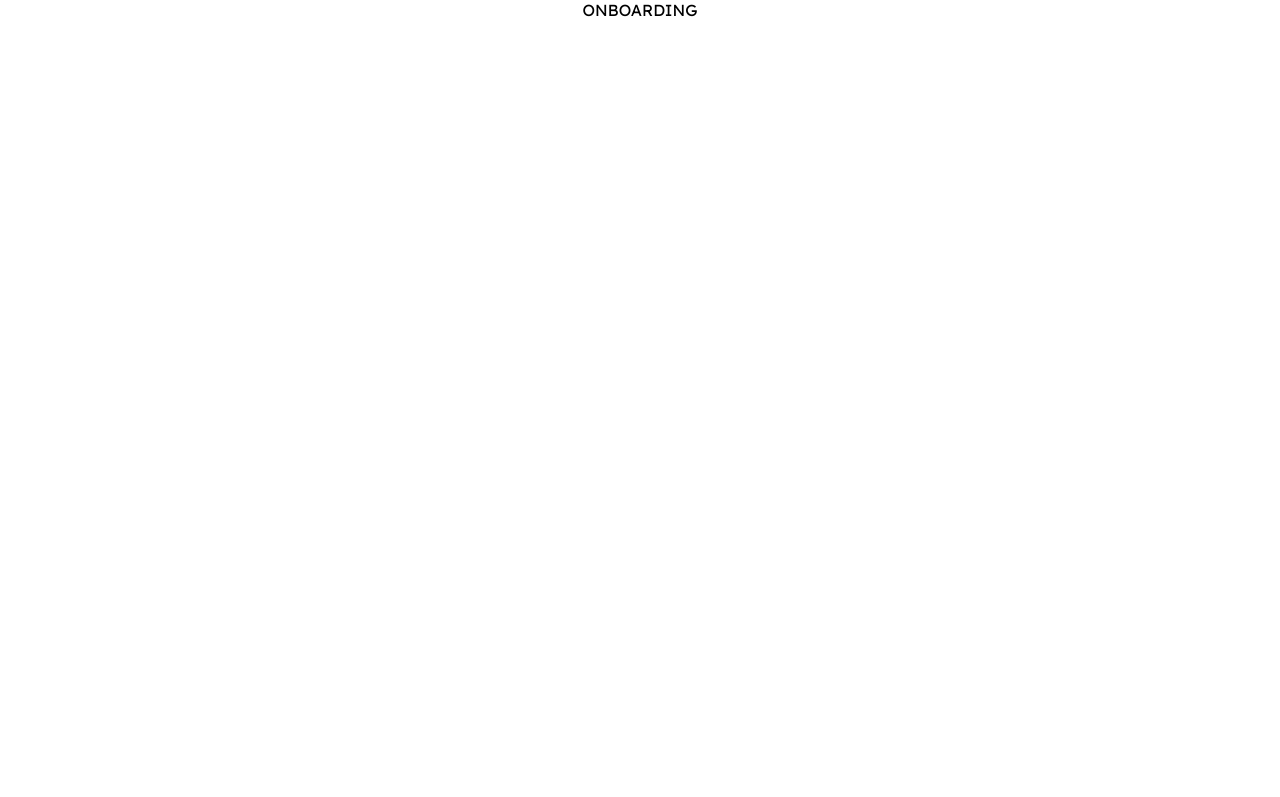
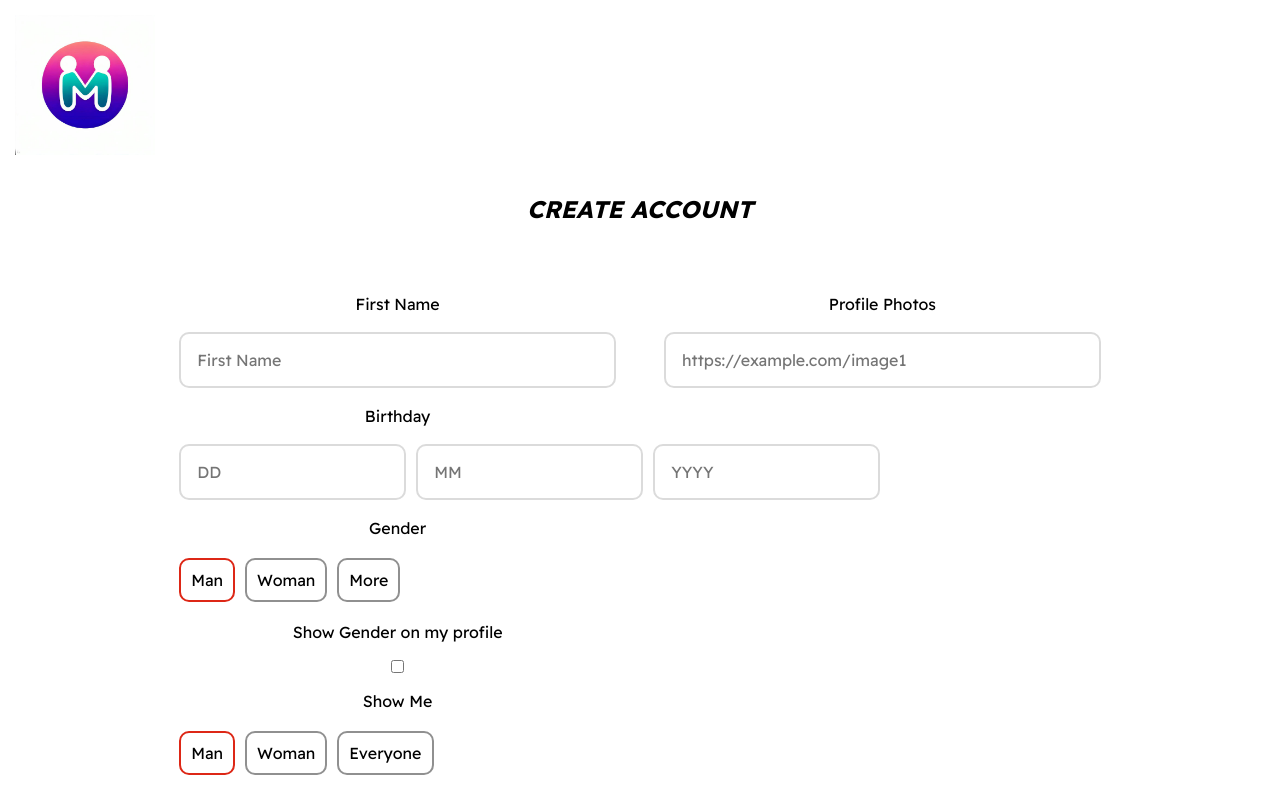
Before and after one commit to debmalya37/HangMate, a React (Create React App) app: page /OnBoarding in a window 1280 px wide. Shown: the top 797 px of the page. Built offline with nearby package versions, Linux system fonts and the light colour scheme.

Commit message:
made the OnBoarding page

```diff
--- a/src/Components/Nav.js
+++ b/src/Components/Nav.js
@@ -2,12 +2,12 @@ import logo from "../Images/TripMate.png";
 import colorLogo from "../Images/HangMate-logo.jpeg";
 import { Button } from "react-bootstrap"; // Import Button from 'react-bootstrap' instead of 'bootstrap'
 
-const Nav = ({ minimal, authToken, setShowModal, showModal, setIsSignup }) => {
+const Nav = ({ minimal, setShowModal, showModal, setIsSignup }) => {
   const handleClick = () => {
     setShowModal(true);
     setIsSignup(false);
   };
-
+  const authToken = false;
   return (
     <nav>
       <div className="logo-container">
--- a/src/index.css
+++ b/src/index.css
@@ -12,7 +12,10 @@ h2 {
 * {
     font-family: 'Readex Pro', sans-serif;
 }
-
+.primary-title {
+    font-size: 60px;
+    color: rgb(255,255,255);
+}
 .primary-button {
     color: #fff;
     text-transform: uppercase;
@@ -100,22 +103,28 @@ nav .logo-container .logo {
         to bottom,
         rgba(0,0,0, 0.65)0%,
         rgba(0,0,0,0)100%
-    );
+    ), url(Images/cover.png);
 }
 
+.home {
+    margin-top: 30vh;
+}
 
 /* -----------Auth Modal------------ */
 .auth-modal {
-    position: relative;
-    top: 15px;
-    margin-left: auto;
-    margin-right: auto;
+    position: absolute;
+    top: 0;
+    bottom: 0;
+    left: 0;
+    right: 0;
+    margin: auto;
     max-width: 360px;
-    height: 600px;
+    height: 30rem;
     background-color: rgb(255,255,255);
     border-radius: 10px;
     padding: 40px;
 }
+
 
 .auth-modal  .close-icon {
     float: right;
@@ -126,8 +135,65 @@ nav .logo-container .logo {
     flex-direction: column;
 }
 
-.auth-modal input[type=password],[type=email] {
+.auth-modal input[type=password],
+.auth-modal input[type=email] {
     padding: 8px;
     margin: 8px;
     font-size: 17px;
 }
+
+/* --------------ONBOARDING------------- */
+.onboarding form {
+    display: flex;
+    justify-content: center;
+    padding: 1rem;
+}
+
+.onboarding form section {
+    display: flex;
+    flex-direction: column;
+    width: 35%;
+    padding: 1.5rem;
+}
+.onboarding form input {
+    padding: 1rem;
+    margin: 0.5rem 0;
+    font-size: 1rem;
+    border: solid 2px rgb(219,219,219) ;
+    border-radius: 10px;
+}
+.onboarding form input::-webkit-outer-spin-button,
+.onboarding form input::-webkit-inner-spin-button {
+    -webkit-appearance: none ;
+    margin: 0;
+}
+.onboarding form label {
+    margin: 10px 0;
+
+}
+.onboarding form .multiple-input-container {
+    display: flex;
+    flex-direction: row;
+}
+.onboarding form .multiple-input-container input {
+    margin-right: 10px;
+
+}
+.onboarding form .multiple-input-container label {
+    padding: 10px;
+    border:  solid 2px rgb(144,144,144);
+    border-radius: 10px;
+    transition: all 0.3s;
+    margin-right: 10px;
+}
+.onboarding form input[type="radio"] {
+    display:  none;
+}
+.onboarding form input[type="radio"]:checked + label {
+    border: solid 2px rgb(221,39,22);
+}
+
+.onboarding form input[type="submit"]:active {
+    background-color: rgb(226,115,155);
+
+}
--- a/src/pages/Home.js
+++ b/src/pages/Home.js
@@ -16,13 +16,12 @@ const Home = () => {
     <div className="overlay">
       <Nav
         minimal={false}
-        authToken={authToken}
         setShowModal={setShowModal}
         showModal={showModal}
         setIsSignup={setIsSignup}
       />
       <div className="home">
-        <h1>Swipe Right</h1>
+        <h1 className="primary-title">Let's Hang Out Together</h1>
         <button className="primary-button" onClick={handleClick}>
           {authToken ? "Signout" : "Create Account"}
         </button>
--- a/src/pages/OnBoarding.js
+++ b/src/pages/OnBoarding.js
@@ -1,4 +1,172 @@
+import { useState } from "react";
+import Nav from "../Components/Nav";
+
+
 const OnBoarding = () => {
-  return <div>ONBOARDING</div>;
+  const handleSubmit = ()=> {
+    alert('submit successful');
+  }
+  const handleChange = ()=> {
+    console.log('change');
+  }
+
+  return <>
+  <Nav
+    minimal={true}
+     authToken
+     setShowModal={()=> {}}
+     showModal={false}
+  />
+  <div className="onboarding">
+    <h2>CREATE ACCOUNT</h2>
+    <form onSubmit={handleSubmit}>
+      <section>
+      {/* Inputs for showing my INFO  */}
+        <label htmlFor="first_name">First Name</label>
+        <input
+        type="text"
+        id="first_name"
+        name="firstName"
+        placeholder="First Name"
+        required={true}
+        value={""}
+        onChange={handleChange}
+        />
+        <label>Birthday</label>
+        <div className="multiple-input-container">
+
+        <input
+        type="number"
+        id="dob_day"
+        name="dob_day"
+        placeholder="DD"
+        required={true}
+        value={""}
+        onChange={handleChange}
+        />
+        <input
+        type="number"
+        id="dob_month"
+        name="dob_month"
+        placeholder="MM"
+        required={true}
+        value={""}
+        onChange={handleChange}
+        />
+        <input
+        type="number"
+        id="dob_year"
+        name="dob_year"
+        placeholder="YYYY"
+        required={true}
+        value={""}
+        onChange={handleChange}
+        />
+        </div>
+
+        {/* Inputs for showing my gender  */}
+        <label>Gender</label>
+        <div className="multiple-input-container">
+            <input
+            type="radio"
+            id="man_gender-identity"
+            name="gender_identity"
+            value="man"
+            onChange={handleChange}
+            checked={true}
+            />
+            <label htmlFor="man_gender-identity">Man</label>
+            <input
+            type="radio"
+            id="woman_gender-identity"
+            name="gender_identity"
+            value="woman"
+            onChange={handleChange}
+            checked={false}
+            />
+            <label htmlFor="woman_gender-identity">Woman</label>
+            <input
+            type="radio"
+                id="more_gender-identity"
+                name="gender_identity"
+                value="more"
+                onChange={handleChange}
+                checked={false}
+                />
+                <label htmlFor="more_gender-identity">More</label>
+                </div>
+                <label htmlFor="show-gender">Show Gender on my profile</label>
+                <input
+                id="show-gender"
+                type="checkbox"
+                name="show-gender"
+                onChange={handleChange}
+                checked={false}
+                />
+                {/* Inputs for showing my intrests  */}
+                <label>Show Me</label>
+                <div className="multiple-input-container">
+                <input
+                type="radio"
+                id="man_gender-interest"
+                name="gender_interest"
+                value="man"
+                onChange={handleChange}
+                checked={true}
+                />
+                <label htmlFor="man_gender-interest">Man</label>
+                <input
+                type="radio"
+                id="woman_gender-interest"
+                name="gender_interest"
+                value="woman"
+                onChange={handleChange}
+                checked={false}
+                />
+                <label htmlFor="woman_gender-interest">Woman</label>
+                <input
+                type="radio"
+                id="everyone_gender-interest"
+                name="gender_interest"
+                value="more"
+                onChange={handleChange}
+                checked={false}
+                />
+                <label htmlFor="everyone_gender-interest">Everyone</label>
+                </div>
+
+                <label htmlFor="about">About me</label>
+                <input
+                type="text"
+                id="about"
+                name="about"
+                required={true}
+                placeholder="I like long Walks.."
+                value={""}
+                onChange={handleChange}
+                 />
+                 <input type="submit" />
+      </section>
+      {/* end of this first section about INFO */}
+      <section>
+      { /* start second Section with social media links */ }
+        <label htmlFor="url">Profile Photos</label>
+          <input
+          type="url"
+          name="url"
+          id="url"
+          onChange={handleChange}
+          required={true}
+          placeholder='https://example.com/image1'
+           />
+        <div className="photo-container">
+        </div>
+
+      </section>
+    </form>
+  </div>
+  </>;
+
 };
+
 export default OnBoarding;
```
Also changed, not shown: 1 other file (tests, documents, lock files or other folders).
